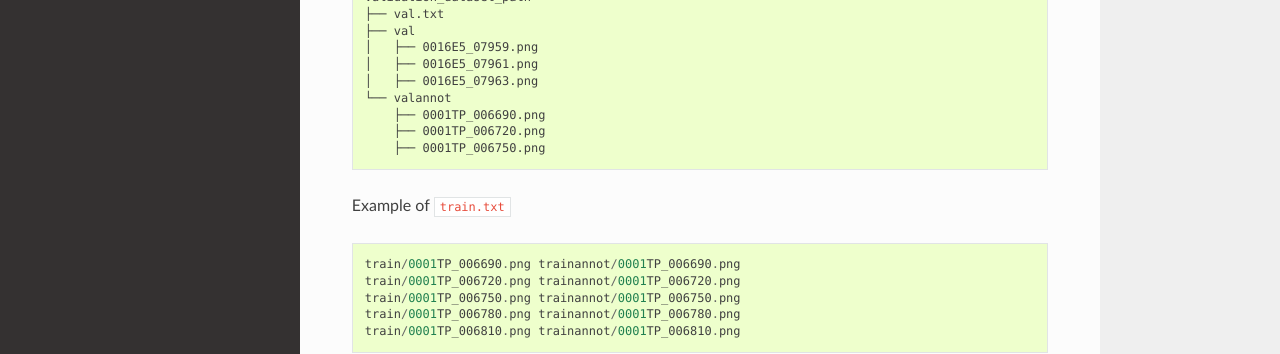
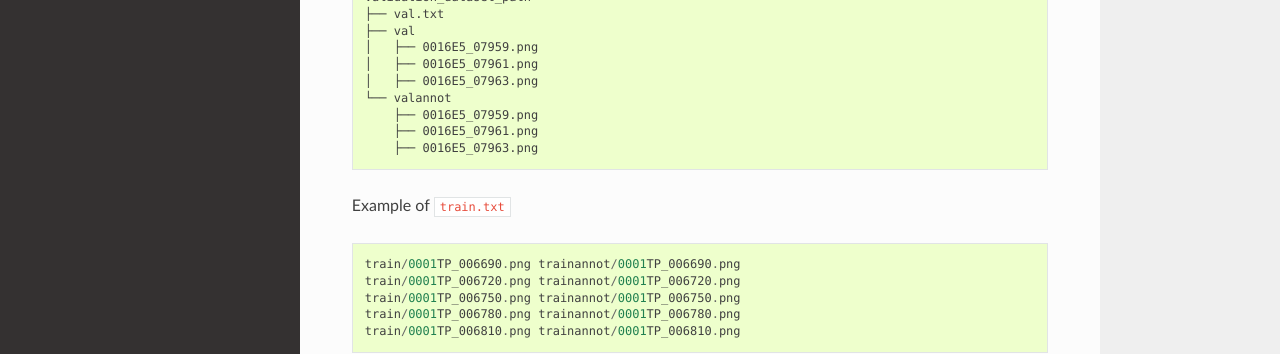
Before and after one commit to blue-oil/blueoil, a Sphinx documentation site: the page built from docs/usage/dataset.md, in a window 1280 px wide and 900 px high, scrolled down 3108 px. Shown: the part 488-842 px from the top of the window. Built offline with Sphinx 7.4.7 and the Read the Docs theme 2.0.0, drawn with Linux system fonts in a browser that asks for light colours; formulas are drawn with MathJax 3; pages that are not in the unit, such as notebooks, are missing from menus; some of the changed text lies outside the part shown.

Commit message:
Fix filename

````diff
--- a/docs/usage/dataset.md
+++ b/docs/usage/dataset.md
@@ -168,9 +168,9 @@ validation_dataset_path
 │   ├── 0016E5_07961.png
 │   ├── 0016E5_07963.png
 └── valannot
-    ├── 0001TP_006690.png
-    ├── 0001TP_006720.png
-    ├── 0001TP_006750.png
+    ├── 0016E5_07959.png
+    ├── 0016E5_07961.png
+    ├── 0016E5_07963.png
 ```
 
 Example of `train.txt`
````
